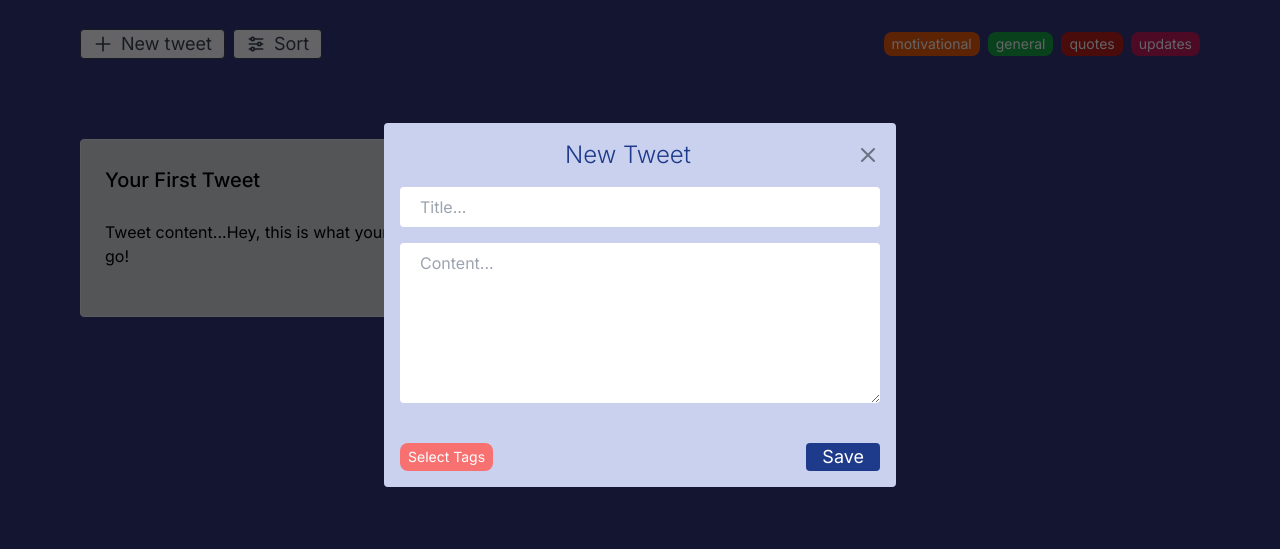
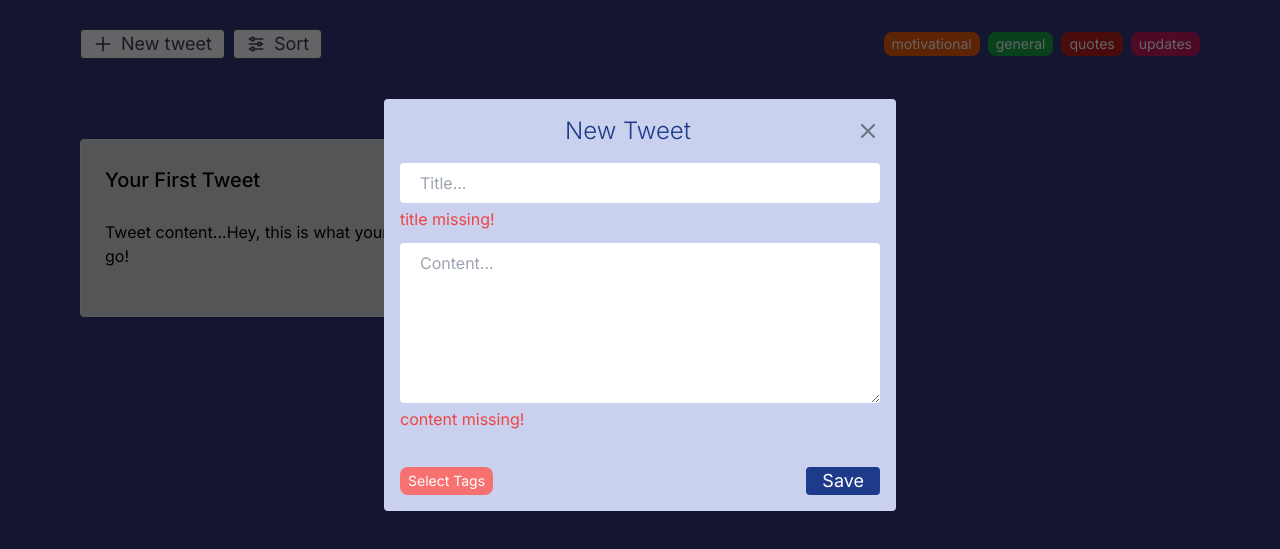
Before and after one commit to benjamincotta/Dakina-App, a website: page public/index.html in a window 1280 px wide. Both pictures are taken after a click on the button "New tweet". Shown: the part 95-644 px from the top of the page. Drawn offline with Linux system fonts and the light colour scheme.

Commit message:
added error msgs - no functionality

```diff
--- a/public/index.html
+++ b/public/index.html
@@ -26,10 +26,15 @@
                     <path stroke-linecap="round" stroke-linejoin="round" d="M6 18L18 6M6 6l12 12" />
                 </svg>
             </div>
-            <input type="text" id="tweet-title-input" class="mt-4 mb-2 py-2 rounded" placeholder="Title...">
-            <textarea type="text" id="tweet-content-input" class="my-2 py-2 rounded" cols="30" rows="6"
+            <input type="text" id="tweet-title-input" class="mt-4 py-2 rounded error-alert" placeholder='Title...'>
+            <div class="error-messages flex flex-start text-red-500 py-1"><span id="title-error">title
+                    missing!</span>
+            </div>
+            <textarea type="text" id="tweet-content-input" class="mt-2 py-2 rounded" cols="30" rows="6"
                 placeholder="Content..."></textarea>
-
+            <div class="error-messages flex flex-start text-red-500 py-1"><span id="content-error">content
+                    missing!</span>
+            </div>
             <div class='new-tweet-form-buttons mt-8 flex flex-row justify-between'>
                 <a href="#" class="bg-red-400 text-white border-solid rounded-lg text-sm py-1 px-2">Select Tags</a>
                 <div>
--- a/src/js/app.js
+++ b/src/js/app.js
@@ -71,6 +71,7 @@ form.addEventListener('submit', e => {
   tweetTitleInput.value = ''
   tweetContentInput.value = ''
 })
+
 loadTweets()
 // SAVE TWEET
 function saveTweets() {
```
Also changed, not shown: public/output.css.
